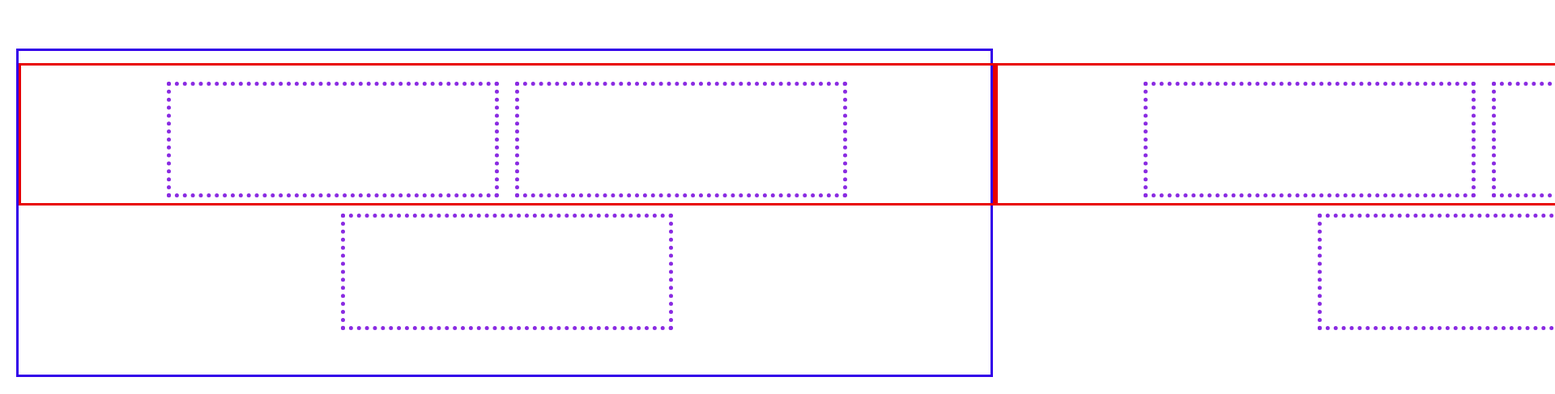
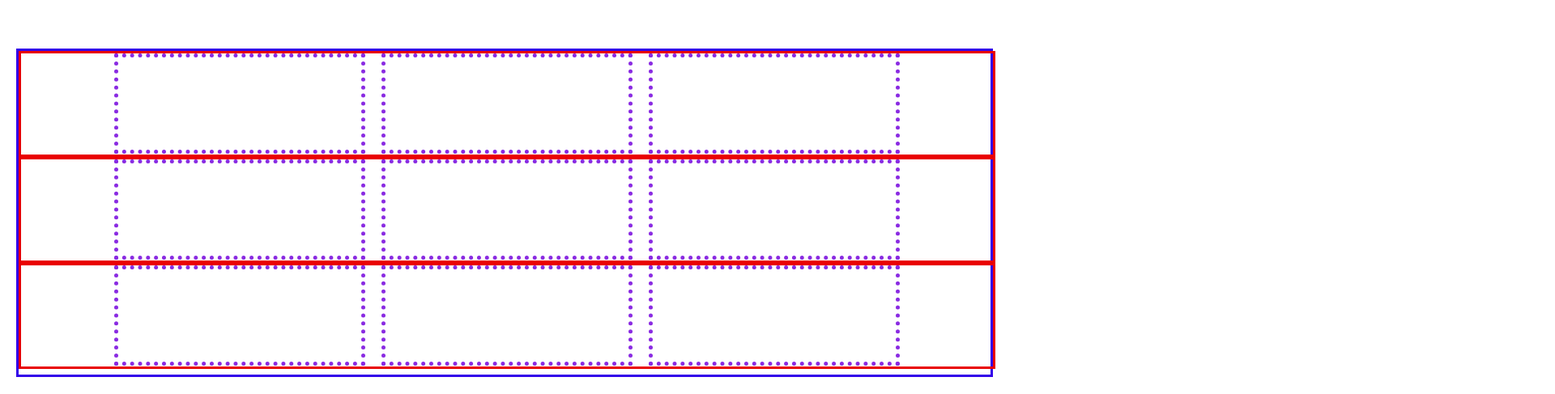
Before and after one commit to afekTheMiniLearner/colors-table-react, a React (Create React App) app: page / in a window 1280 px wide. Shown: the part 129-616 px from the top of the page at 81% size, 1920 px wide, since content can reach past the window. Built offline with nearby package versions, Linux system fonts and the light colour scheme.

Commit message:
squares now fitting inside the row better + created new calculator functions to calc the square & row component's sizes

```diff
--- a/src/base-components/Sqaure/Square.scss
+++ b/src/base-components/Sqaure/Square.scss
@@ -1,3 +1,4 @@
 .square {
   border: 5px dotted blueviolet;
+  padding: unset;
 }
--- a/src/components/ColorsTable/ColorsTable.jsx
+++ b/src/components/ColorsTable/ColorsTable.jsx
@@ -6,26 +6,23 @@ import {
   generateRandomColor,
   fillSquareComponentsInMatrix,
 } from "../../utils/functions";
+import { calcSquareSize, calcRowSize } from "../../utils/calculators";
 import "./ColorsTable.scss";
 
 export function ColorsTable({ width, height }) {
   const [colorState, setColorState] = useState(generateRandomColor());
 
-  const squareSize = {
-    width: `${width / matrixRowCount}px`,
-    height: `${height / matrixColumnCount}px`,
-  };
-
+  const squareSize = calcSquareSize(height, width, matrix);
   fillSquareComponentsInMatrix(matrix, colorState, setColorState, squareSize);
 
-  console.log(squareSize);
+  const rowSize = calcRowSize(height, matrix);
   return (
     <div
       className="tableContainer"
-      style={{ height: `${height}px`, width: `${width}px` }}
+      style={{ width: `${width}px`, height: `${height}px` }}
     >
       {matrix.map((row, i) => (
-        <Row key={i} row={row} />
+        <Row key={i} row={row} size={rowSize} />
       ))}
     </div>
   );
--- a/src/components/Row/Row.jsx
+++ b/src/components/Row/Row.jsx
@@ -2,12 +2,17 @@ import React from "react";
 import PropTypes from "prop-types";
 import "./Row.scss";
 
-export function Row({ row }) {
-  return <div className="row">{row}</div>;
+export function Row({ row, size }) {
+  return (
+    <div className="row" style={size}>
+      {row}
+    </div>
+  );
 }
 
 Row.propTypes = {
   row: PropTypes.array,
+  size: PropTypes.object,
 };
 
 Row.defaultProps = {};
--- a/src/components/Row/Row.scss
+++ b/src/components/Row/Row.scss
@@ -3,10 +3,7 @@
   flex-wrap: wrap;
   flex-direction: row;
   justify-content: center;
-  margin: 15px auto;
   gap: 20px;
-  padding: 20px 0 30px 0;
-  height: 30%;
   width: 100%;
   border: 3px solid rgb(233, 0, 0);
 }
--- /dev/null
+++ b/src/utils/calculators.js
@@ -0,0 +1,17 @@
+export function calcSquareSize(containerHeight, containerWidth, matrix) {
+  const rowsCountInMatrix = matrix.length;
+  const squaresCountInRow = matrix[0].length;
+
+  const squareHeight = containerHeight / (rowsCountInMatrix + 0.5);
+  const squareWidth = containerWidth / (squaresCountInRow + 1);
+  // the "+1" added to make sure the squares will fit inside the row's width
+
+  return { height: `${squareHeight}px`, width: `${squareWidth}px` };
+}
+
+export function calcRowSize(containerHeight, matrix) {
+  const rowsCountInMatrix = matrix.length;
+  const rowHeight = containerHeight / (rowsCountInMatrix + 0.2);
+
+  return { height: `${rowHeight}px`, width: "100%" };
+}
--- a/src/utils/functions.js
+++ b/src/utils/functions.js
@@ -1,8 +1,8 @@
 import { colors } from "./consts";
 import { Square } from "../base-components/Sqaure/Square";
 
-export const createMatrix = (rows, columns, value = null) => {
-  return Array(rows).fill(Array(columns).fill(value));
+export const createMatrix = (rows, columns) => {
+  return Array(rows).fill(Array(columns).fill(null));
 };
 
 export const fillSquareComponentsInMatrix = (
```
